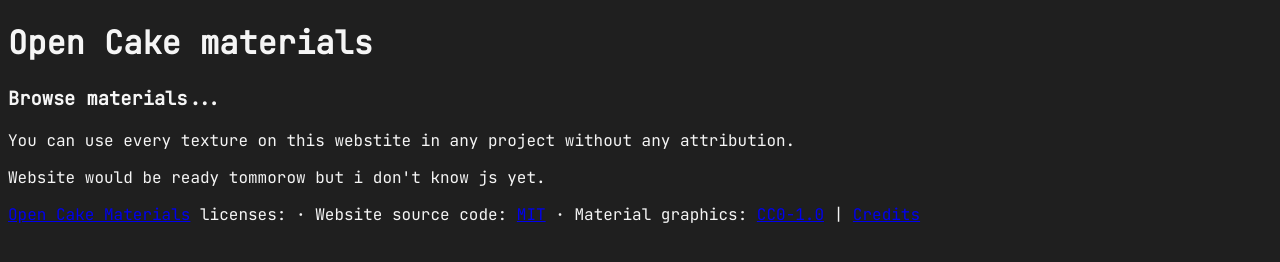
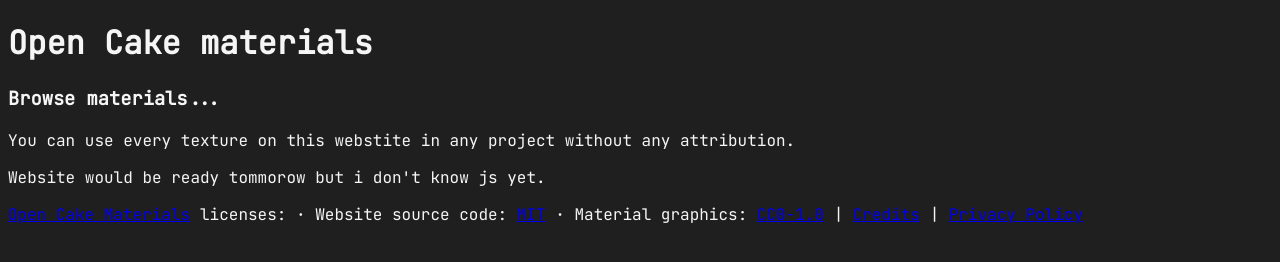
Before and after one commit to Open-Cake-Materials/Open-Cake-Materials.github.io, a plain HTML site: page index.html in a window 1280 px wide. Drawn offline with Linux system fonts and the light colour scheme; files whose address does not match are found by name.

Commit message:
Update index.html

```diff
--- a/index.html
+++ b/index.html
@@ -22,7 +22,7 @@
             <a href="https://github.com/Open-Cake-Materials" target="_blank" rel="noopener noreferrer">Open Cake Materials</a><a> licenses:</a> &middot;
             Website source code: <a href="https://github.com/Open-Cake-Materials/Open-Cake-Materials.github.io/blob/main/LICENSE" target="_blank" rel="noopener noreferrer">MIT</a> &middot;
             Material graphics: <a href="https://github.com/Open-Cake-Materials/Low-Res-Materials/blob/main/LICENSE" target="_blank" rel="noopener noreferrer">CC0-1.0</a><a> | </a>
-            <a href="credits.html">Credits</a>
+            <a href="credits.html">Credits</a><a> | </a><a href="privacy.html">Privacy Policy</a>
         </p>
     </footer>
 <script src="script.js" defer></script>
```
